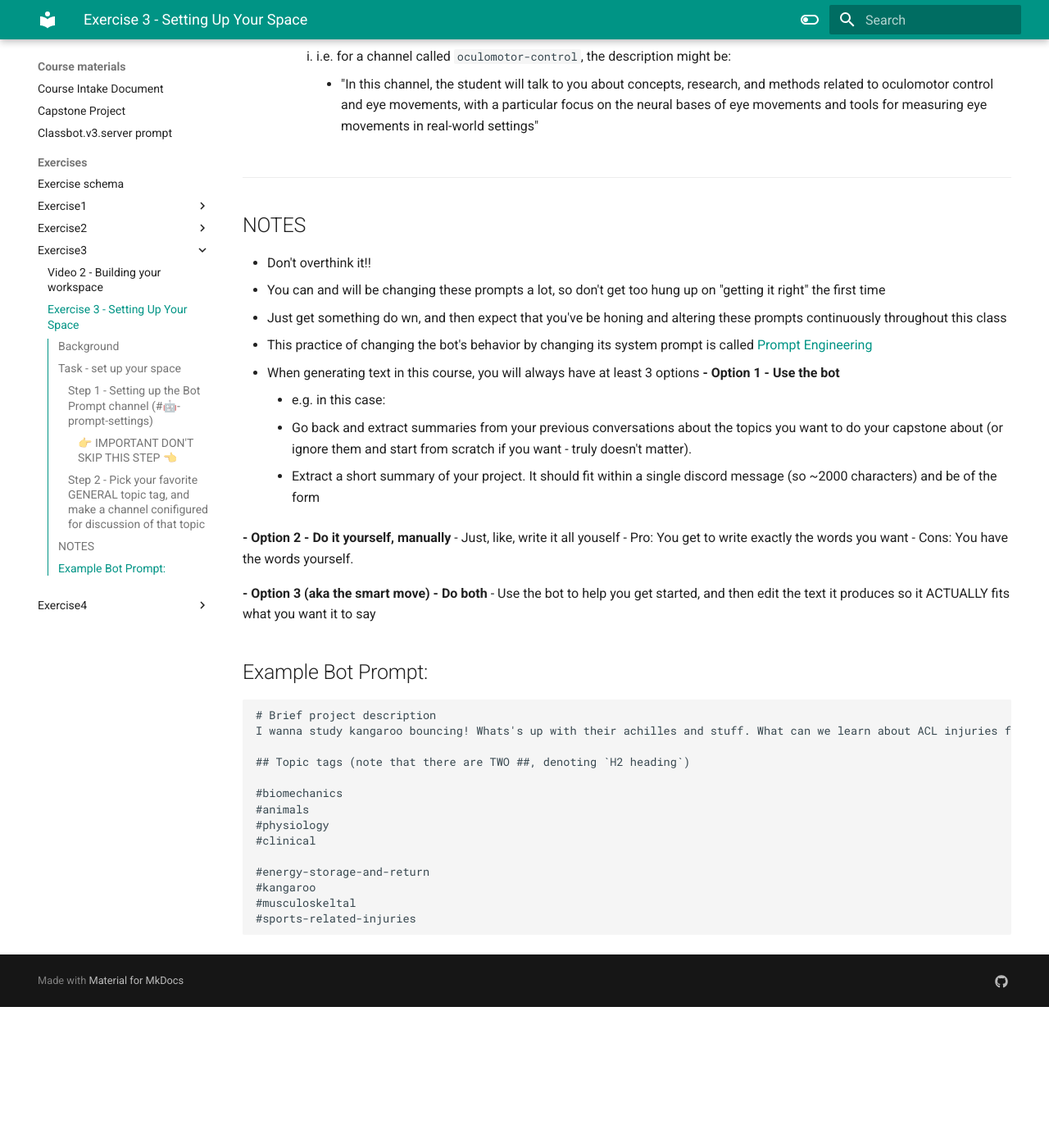
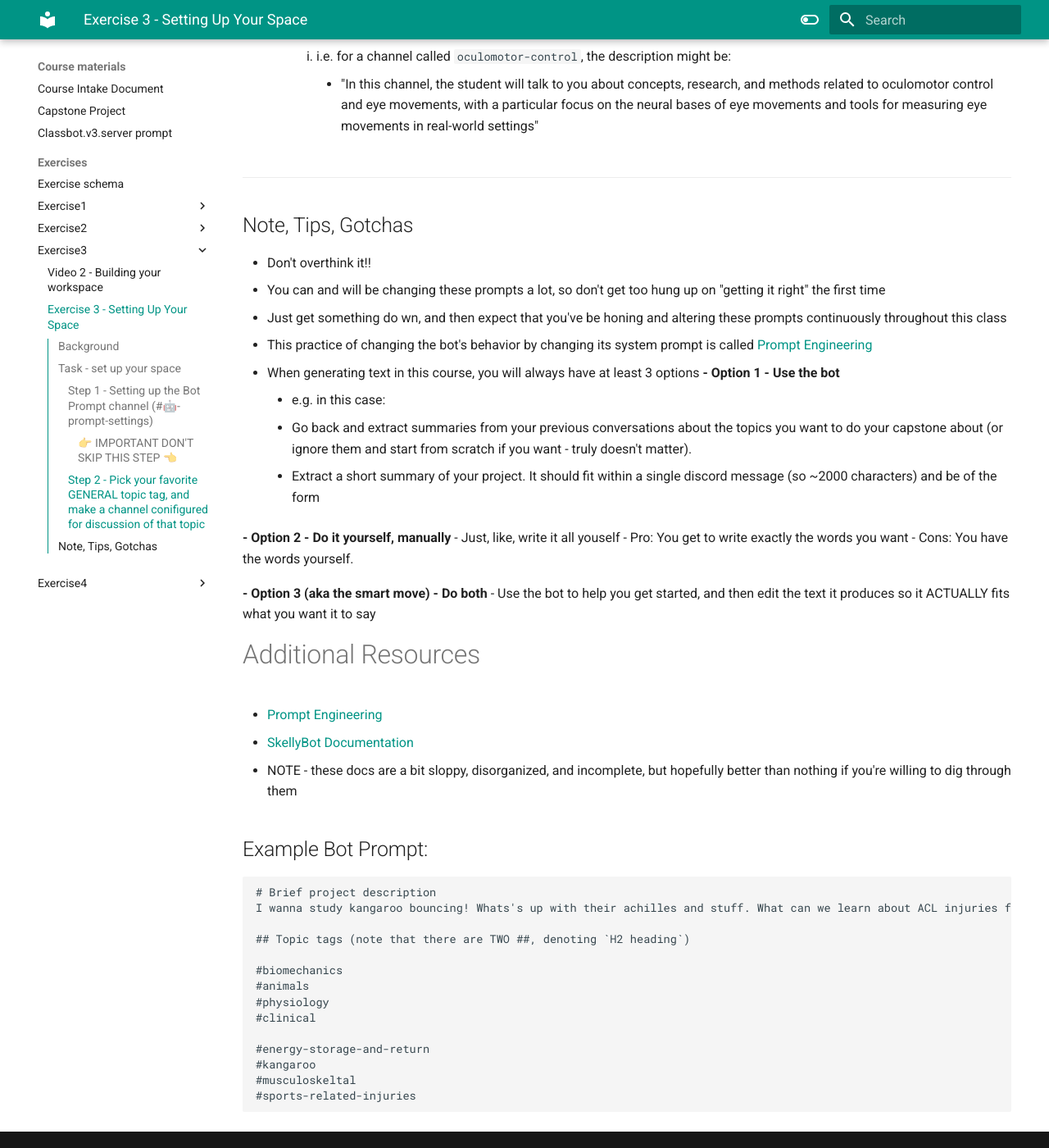
Before and after one commit to HumanMovementNeuroscience/capstone, an MkDocs documentation site: the page built from docs/course_materials/exercises/exercise3/exercise3-student-instructions.md, in a window 1280 px wide and 1400 px high, scrolled down 2065 px. Shown: the whole window at 82% size. Built offline with MkDocs 1.6.1 and Material for MkDocs 9.7.7, drawn with Linux system fonts in a browser that asks for light colours; before the commit the page ends 3293 px from its top, so only the background shows below that.

Commit message:
Feb 26, 2024, 4:21 PM

````diff
--- a/docs/course_materials/exercises/exercise3/exercise3-student-instructions.md
+++ b/docs/course_materials/exercises/exercise3/exercise3-student-instructions.md
@@ -10,6 +10,7 @@
     - You should have full control within your category, but OTHER students will only have 'view' access, not 'write' access
 
 - When you make a new /chat, the bot is configured to follow certain instructions that guides its behavior/personality
+
 
 - Every chat in the server will follow the instructions in the [`#bot-instructions🔝`](https://discord.com/channels/1194766712680222800/1194766713267433554) channel
   - Specifically, every message tagged with a `🤖` reaction/emoji is added to the bots' 'System Prompt'
@@ -65,7 +66,7 @@
             -   "In this channel, the student will talk to you about concepts, research, and methods related to oculomotor control and eye movements, with a particular focus on the neural bases of eye movements and tools for measuring eye movements in real-world settings"
 
 ---
-## NOTES
+## Note, Tips, Gotchas
 - Don't overthink it!!
   - You can and will be changing these prompts a lot, so don't get too hung up on "getting it right" the first time
   - Just get something do  wn, and then expect that you've be honing and altering these prompts continuously throughout this class
@@ -84,6 +85,10 @@
   **- Option 3 (aka the smart move) - Do both**
     - Use the bot to help you get started, and then edit the text it produces so it ACTUALLY fits what you want it to say
 
+# Additional Resources
+- [Prompt Engineering](https://platform.openai.com/docs/guides/prompt-engineering)
+- [SkellyBot Documentation](https://freemocap.github.io/skellybot/skellybot-server-setup-guide.html)
+  - NOTE - these docs are a bit sloppy, disorganized, and incomplete, but hopefully better than nothing if you're willing to dig through them
 
 ## Example Bot Prompt:
 ```
````
